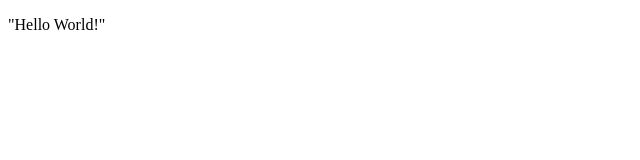
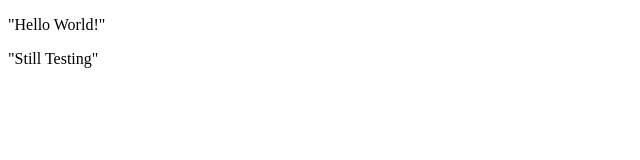
Before and after one commit to HAESOL87/TIC.TAC.TOE., a plain HTML site: page index.html in a window 1280 px wide. Shown: the full height of the page, 0-640 px from the left. Drawn offline with Linux system fonts and the light colour scheme.

Commit message:
Test Run

```diff
--- a/index.html
+++ b/index.html
@@ -8,5 +8,6 @@
 </head>
 <body>
     <p> "Hello World!" </p>
+    <p> "Still Testing"</p>
 </body>
 </html>
```
